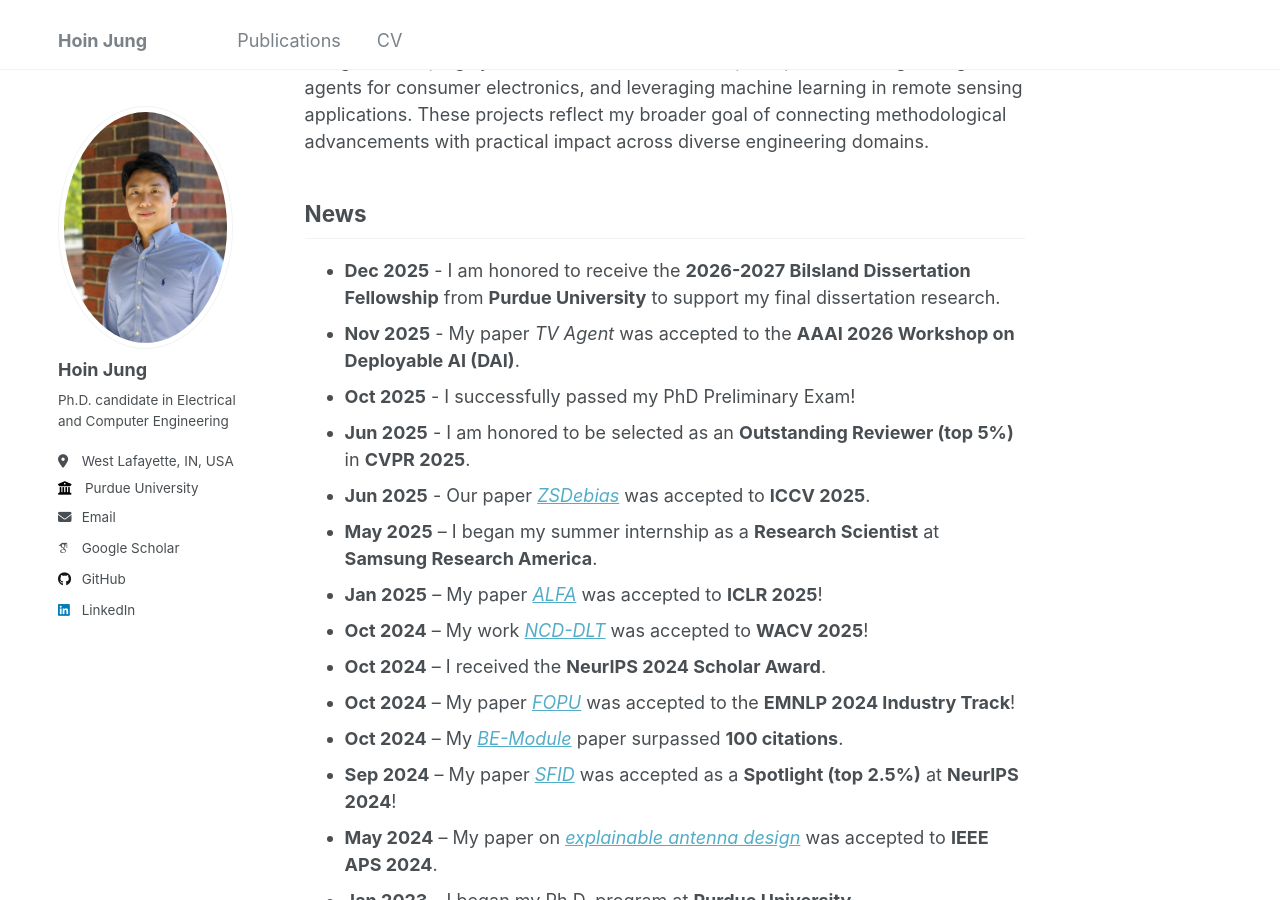
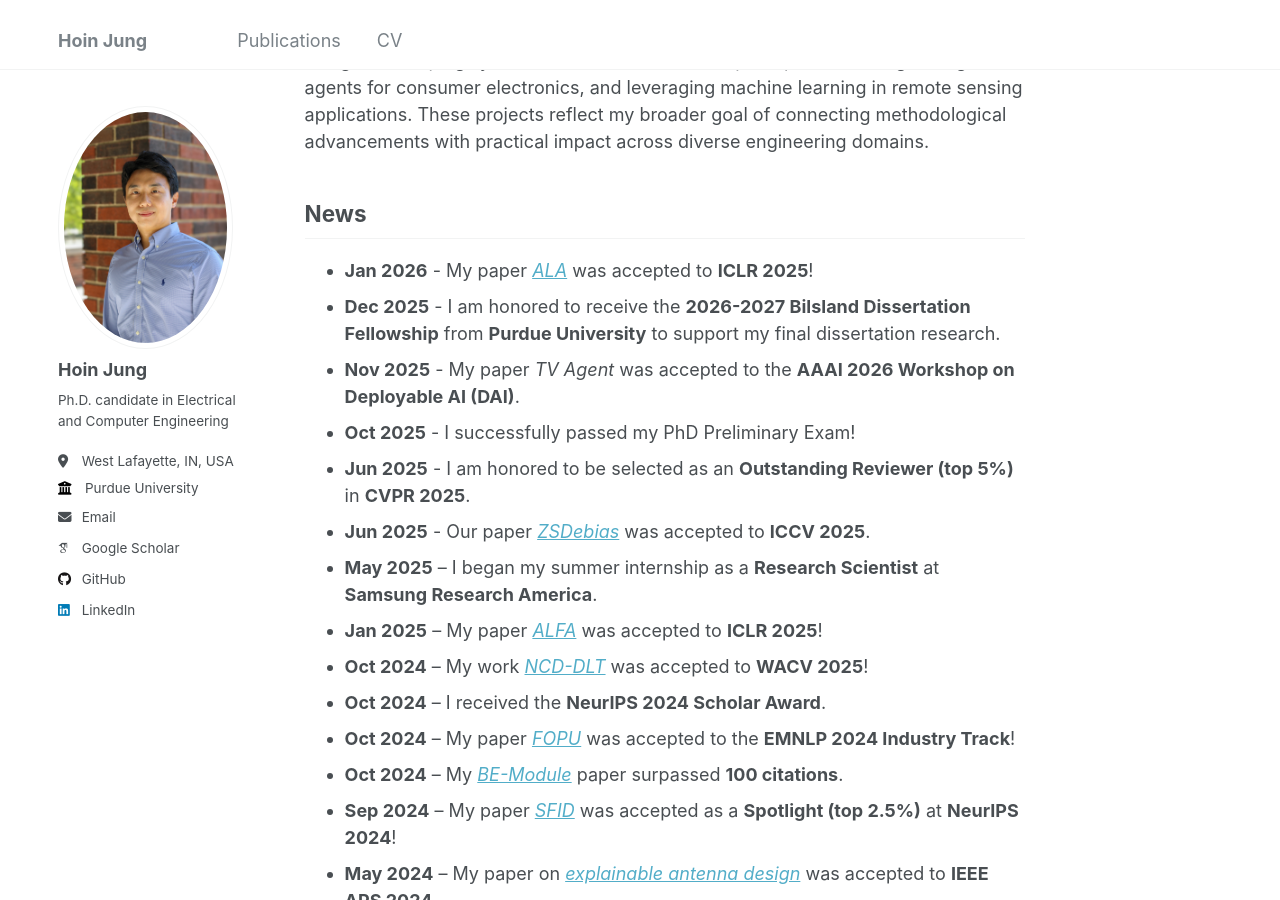
Before and after one commit to HoinJung/hoinjung.github.io, a Jekyll site: the page built from _pages/about.md, in a window 1280 px wide and 900 px high, scrolled down 395 px. Built offline with Jekyll 4.4.1, drawn with Linux system fonts in a browser that asks for light colours; some web fonts are replaced.

Commit message:
Revise about page with new news and research details
Updated the about page with recent achievements and research focus.

```diff
--- a/_pages/about.md
+++ b/_pages/about.md
@@ -10,6 +10,7 @@ I am a Ph.D. candidate in Electrical and Computer Engineering at Purdue Universi
 
 In addition to my foundational research, I am passionate about applying machine learning to solve tangible problems across various industries and engineering problems. My applied work involves using generative AI for complex engineering design, developing systems for industrial machine perception, creating intelligent agents for consumer electronics, and leveraging machine learning in remote sensing applications. These projects reflect my broader goal of connecting methodological advancements with practical impact across diverse engineering domains.
 ## News
+- **Jan 2026** - My paper [*ALA*](https://openreview.net/forum?id=u02Tgg4UYg&nesting=2&sort=date-desc) was accepted to **ICLR 2025**!
 - **Dec 2025** - I am honored to receive the **2026-2027 Bilsland Dissertation Fellowship** from **Purdue University** to support my final dissertation research.
 - **Nov 2025** - My paper *TV Agent* was accepted to the **AAAI 2026 Workshop on Deployable AI (DAI)**.
 - **Oct 2025** - I successfully passed my PhD Preliminary Exam!
```
